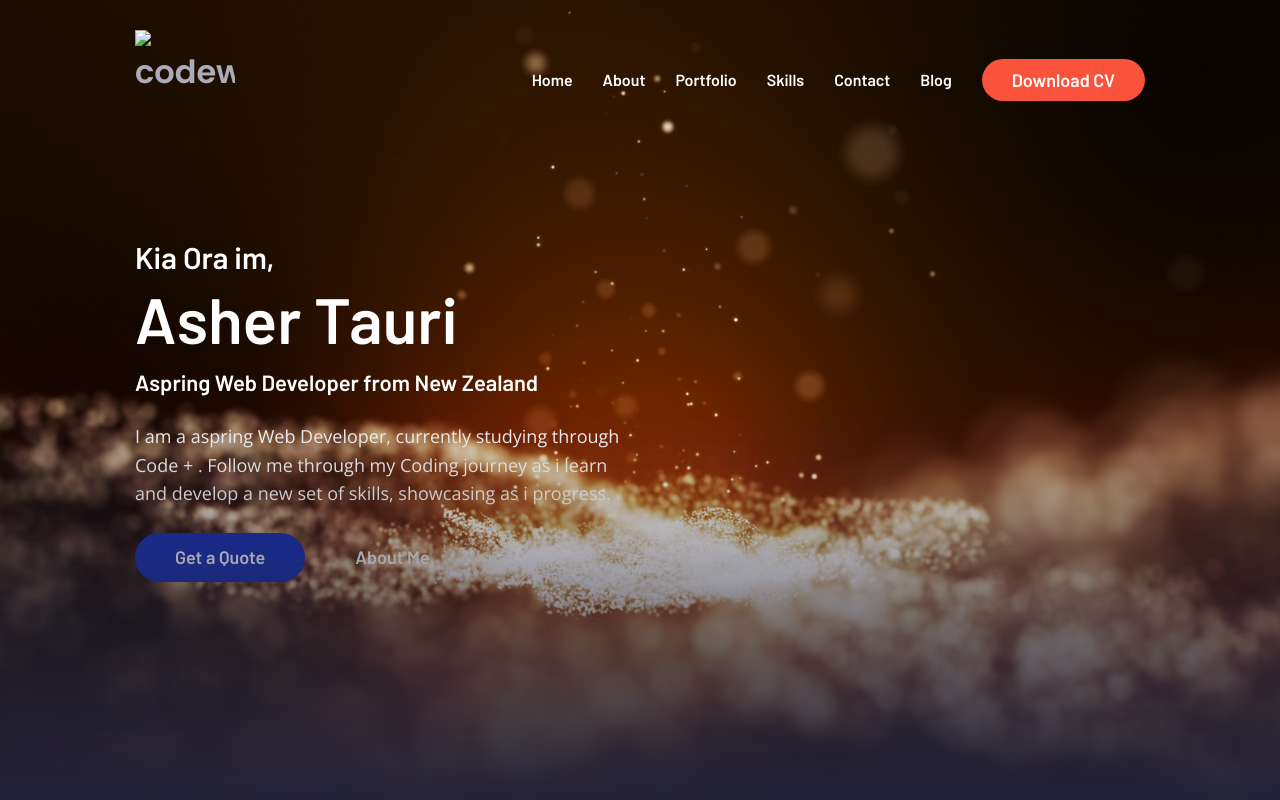
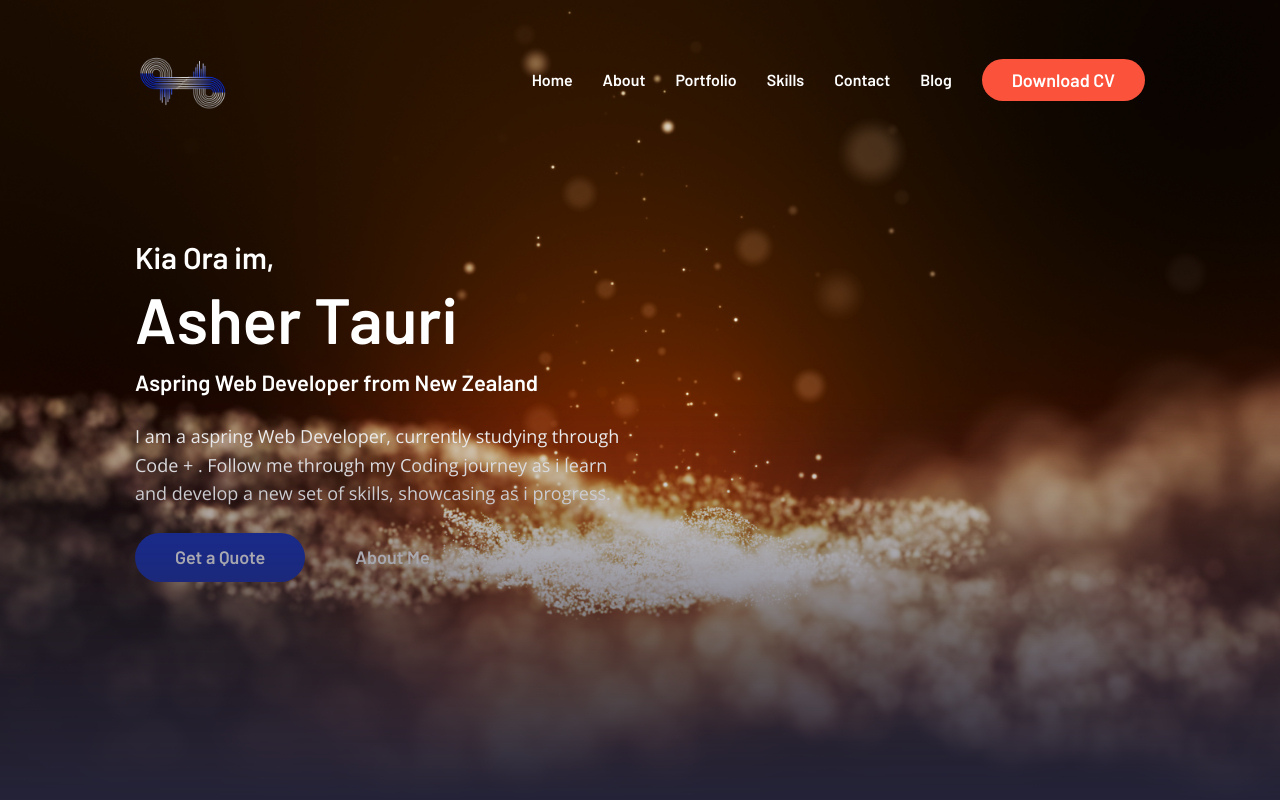
Before and after one commit to codewithace-Asher/portfolio.github.io, a plain HTML site: page index.html in a window 1280 px wide. Shown: the top 800 px of the page. Drawn offline with nearby package versions, Linux system fonts and the light colour scheme; files whose address does not match are found by name.

Commit message:
Update index.html

```diff
--- a/index.html
+++ b/index.html
@@ -41,7 +41,7 @@
 
   <header class="header" data-header>
     <div class="container">
-        <h1 class="logo"><img src="../-portfolio-github.io/assets/images/ace-logo.png" alt="codewithace"></h1>
+        <h1 class="logo"><img src="assets/images/ace-logo.png" alt="https://github.com/codewithace-Asher/portfolio.github.io/blob/149a80508efe0af5a99d65884c0a1f7f42842304/assets/images/ace-logo.png"></h1>
 
 
       <button class="nav-toggle-btn" aria-label="Toggle Menu" data-nav-toggle-btn>
```
